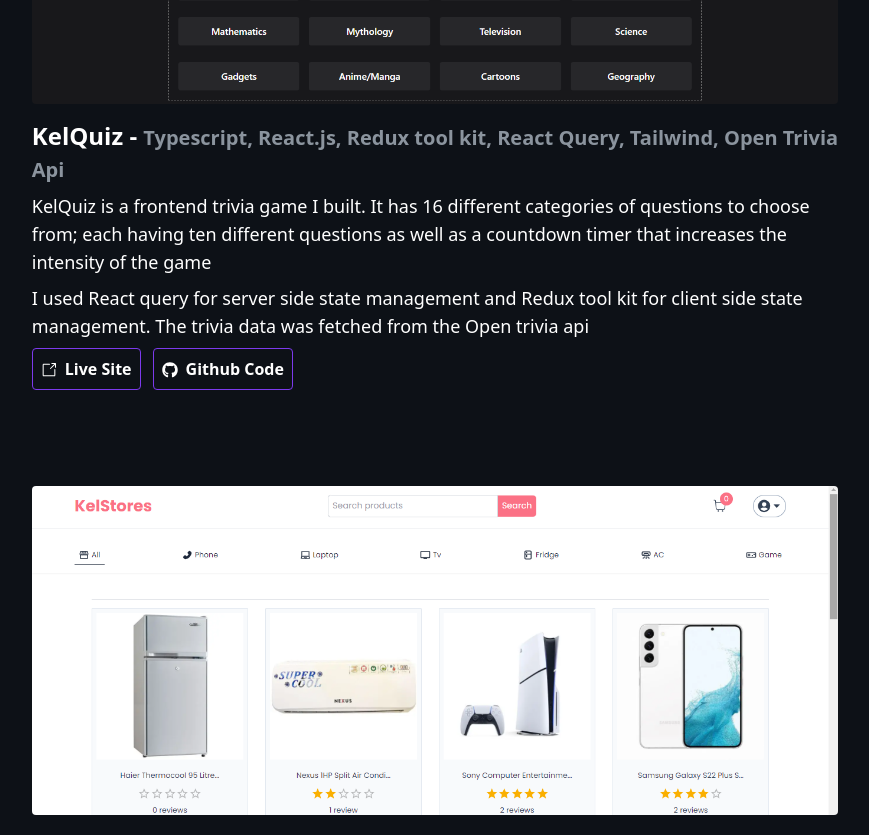
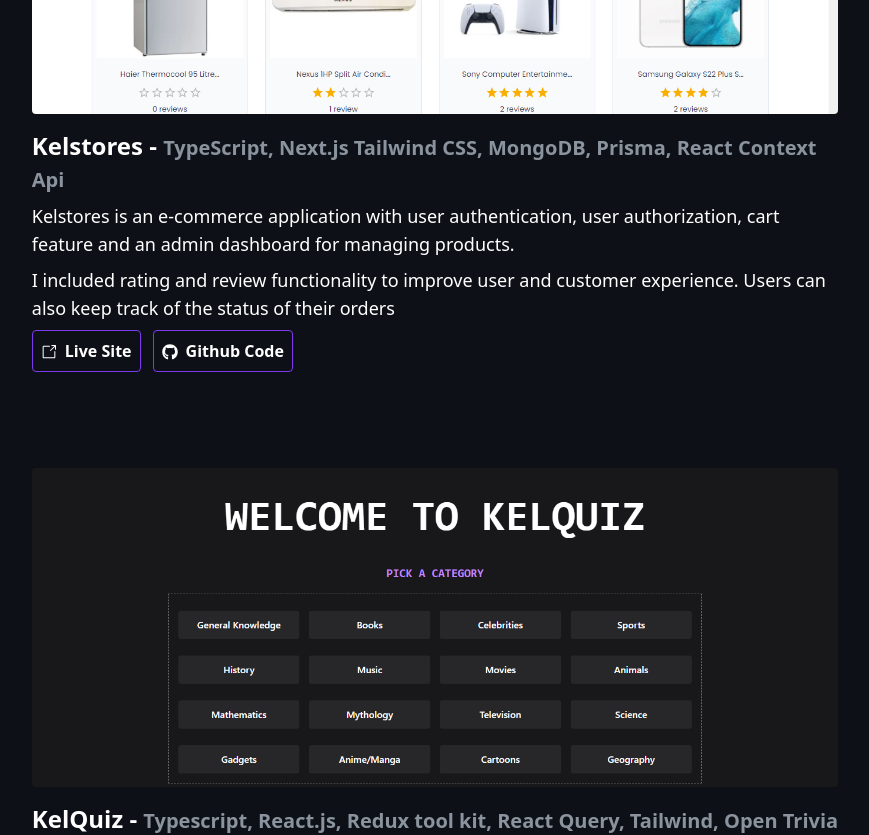
Before and after one commit to Kelechi095/portfolio2, a React (Vite) app: page / in a window 1280 px wide. Shown: the part 2660-3495 px from the top of the page, without its empty margins (205-1074 px from the left). Built offline with nearby package versions, Linux system fonts and the light colour scheme.

Commit message:
modified project details

```diff
--- a/src/pages/Home.jsx
+++ b/src/pages/Home.jsx
@@ -148,15 +148,6 @@
             gitLink="https://github.com/Kelechi095/BookTekka-Nextjs"
           />
 
-          <Project
-            title="KelQuiz"
-            tech="Typescript, React.js, Redux tool kit, React Query, Tailwind, Open Trivia Api"
-            description1="KelQuiz is a frontend trivia game I built. It has 16 different categories of questions to choose from; each having ten different questions as well as a countdown timer that increases the intensity of the game"
-            description2="I used React query for server side state management and Redux tool kit for client side state management. The trivia data was fetched from the Open  trivia api"
-            src={KelQuiz}
-            siteLink="https://kelquiz.netlify.app"
-            gitLink="https://github.com/Kelechi095/KelQuiz"
-          />
 
           <Project
             title="Kelstores"
@@ -167,6 +158,16 @@
             siteLink="https://kelstores.vercel.app"
             gitLink="https://github.com/Kelechi095/Kelstores"
           />
+
+          <Project
+            title="KelQuiz"
+            tech="Typescript, React.js, Redux tool kit, React Query, Tailwind, Open Trivia Api"
+            description1="KelQuiz is a frontend trivia game I built. It has 16 different categories of questions to choose from; each having ten different questions as well as a countdown timer that increases the intensity of the game"
+            description2="I used React query for server side state management and Redux tool kit for client side state management. The trivia data was fetched from the Open  trivia api"
+            src={KelQuiz}
+            siteLink="https://kelquiz.netlify.app"
+            gitLink="https://github.com/Kelechi095/KelQuiz"
+          />
         </div>
       </section>
     </Wrapper>
```
